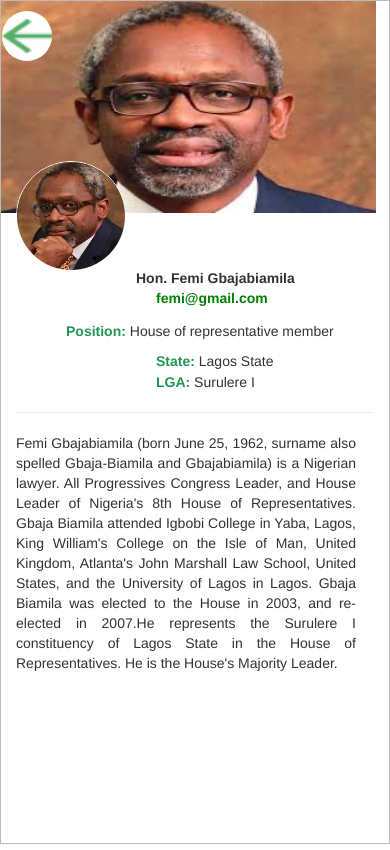
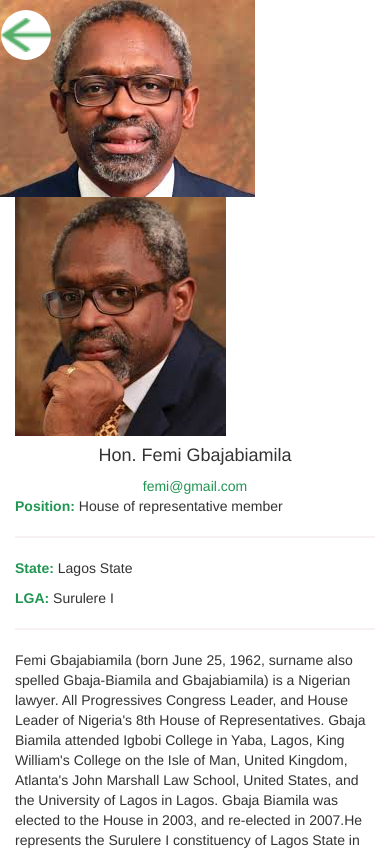
Before and after one commit to onyekachimary/wikipol, an Angular app: page /profile in a window 390 px wide. Shown: the top 850 px of the page. Built offline with nearby package versions, Linux system fonts and the light colour scheme.

Commit message:
partial responsiveness

```diff
--- a/src/app/app.component.scss
+++ b/src/app/app.component.scss
@@ -4,13 +4,15 @@
   min-height: 100vh;
   align-items: center;
   justify-content: center;
+  background: linear-gradient(45deg, #dfe, white);
 
   .wiki-phone-view {
       width: 100%;
-      max-width: 414px;
+      max-width: 660px;
+      position: relative;
       min-height: 100vh;
       border-radius: 0;
-      //box-shadow: 0 3px 3px 3px rgba(0,0,0,.16);
-      border: solid 1px #bbb;
+      // border: solid 1px #ddd;
+      background-color: white;
   }
 }
--- a/src/app/data.service.ts
+++ b/src/app/data.service.ts
@@ -8,7 +8,8 @@
 
 export class DataService {
 
-	baseurl = "http://18.216.93.112:8000";
+  baseurl = "http://127.0.0.1:8000"
+	// baseurl = "http://18.216.93.112:8000";
 	httpHeaders = new HttpHeaders({'Content-Type': 'application/json'})
 	address = ''
 
--- a/src/app/profile/profile.component.css
+++ b/src/app/profile/profile.component.css
@@ -1,4 +1,79 @@
 /*styling for image*/
+
+$primary-color: #219653;
+
+nav {
+    position: absolute;
+    top: 0;
+    left: 0;
+    right: 0;
+    width: auto;
+
+    /*button {
+        appearance: none;
+        color: $primary-color;
+        background-color: rgba(white, .9);
+        border-radius: 25px;
+        width: 40px;
+        height: 40px;
+        border: none;
+    }*/
+}
+
+/*styling for image*/
+/*#imageclass1 {
+    position: absolute;
+    width: 500px;
+    top: 0px;
+    margin-left: 0px;
+}*/
+
+.profile {
+    &-details {
+        margin-top: -70px;
+    }
+
+    &-name {
+        font-weight: bold;
+    }
+
+    &-form  {
+        width: 100%;
+        margin-left: 30px;
+        box-sizing: border-box;
+    }
+
+    &-avatar {
+        border-radius: 50%;
+        width: 50px;
+        height: 50px;
+        object-fit: cover;
+        border: 4px solid white;
+    }
+
+    &-cover {
+        background: gray;
+        display: block;
+        width: 300px;
+        max-height: 200px;
+        object-fit: cover;
+    }
+
+    &-description {
+        font-size: 14px;
+        font-style: justify;
+        text-align: center;
+        margin-top: 5px;
+    }
+}
+
+hr {
+    border: 1px solid #F8F1F1;
+}
+
+.btn-rounded {
+    border-radius: 88px;
+}
 
 .circle {
 	background-color: white;
@@ -11,22 +86,3 @@
 	left: 1px;
 
 }
-
-/*.profile-image1 {
-	style="width: 375px;
-	position: absolute;
-	height: 212px;
-	left: 0px;
-}
-
-.profile-image2 {
-	style="width: 140px;
-	border-radius: 50%;
-	width: 110px;
-	height: 110px;
-	margin-top: 120px;
-	position: absolute;
-	border: 1.5px solid white;"*/
-
-/* extra small devices ()*/
-/*@media (min-width: 800px) {}*/
--- a/src/app/profile/profile.component.html
+++ b/src/app/profile/profile.component.html
@@ -1,4 +1,72 @@
-<!DOCTYPE html>
+
+<section id="profile-page" class="container-fluid">
+  <nav class="flex py-2 container-fluid justify-between">
+    <img class="circle" src="assets/images/Vector.png" onclick="" routerLink="/display">
+    <!-- <button routerLink="/display"><i class="fa fa-arrow-left"></i></button>
+    <button><i class="fa fa-bars"></i></button> -->
+  </nav>
+  <!--code for images!-->
+  <figure class="row">
+    <img
+      class="img-fluid profile-cover"
+      src="assets/images/femi-surulere.jpeg"
+    />
+  </figure>
+
+  <div class="profile-details">
+    <img src="assets/images/download.jpeg" class="profile-avatar" />
+    <!--code for paragraphs!-->
+    <article class="profile-name text-center mb-2">
+      <h4 class="mb-0">Hon. Femi Gbajabiamila</h4>
+      <span class="text-green">femi@gmail.com</span>
+    </article>
+  </div>
+
+  <article class="description">
+    <p>
+      <b class="text-green">Position: </b>
+      House of representative member
+  </p>
+  <hr />
+    <p>
+      <b class="text-green">State: </b>
+      Lagos State
+    </p>
+    <p>
+      <b class="text-green">LGA: </b>
+      Surulere I
+    </p>
+  <hr />
+  </article>
+
+  <p class="profile-description">
+    Femi Gbajabiamila (born June 25, 1962, surname also spelled Gbaja-Biamila
+    and Gbajabiamila) is a Nigerian lawyer. All Progressives Congress Leader,
+    and House Leader of Nigeria's 8th House of Representatives. Gbaja Biamila
+    attended Igbobi College in Yaba, Lagos, King William's College on the Isle
+    of Man, United Kingdom, Atlanta's John Marshall Law School, United States,
+    and the University of Lagos in Lagos. Gbaja Biamila was elected to the House
+    in 2003, and re-elected in 2007.He represents the Surulere I constituency of
+    Lagos State in the House of Representatives. He is the House's Majority
+    Leader.
+  </p>
+  <div class="form-group">
+    <textarea
+      class="form-control mb-3"
+      cols="70"
+      rows="3"
+      placeholder="Type your message..."
+    ></textarea>
+    <button type="button" class="btn btn-success" style="background: #FFFFFF; margin-left: 120px; width: 90px; border-radius: 20px"><span style="color: #219653;">send</span></button>
+    <!-- <button type="button" class="btn btn-rounded btn-outline-success px-4">Send <i class="fa fa-send"></i></button> -->
+  </div>
+</section>
+
+
+
+
+
+<!-- <!DOCTYPE html>
 <html>
 <meta name="viewport" content="width=device-width, initial-scale=1.0">
 <head>
@@ -8,27 +76,27 @@
 <div class="container-fluid">
   <div class="row">
     <div class="col-6 col-sm-12">
-      <!--code for images!-->
+      code for images
       <img class="img-fluid" style="width: 375px; position: absolute; height: 212px; left: 0px" src="assets/images/femi-surulere.jpeg"><br><br>
       <img src="assets/images/download.jpeg" style="width: 140px; border-radius: 50%; width: 110px; height: 110px; margin-top: 120px; position: absolute; border: 1.5px solid white;"><br>
-      <!--code for paragraphs!-->
+      code for paragraphs
       <p style="margin-top: 207px; position: absolute; font-weight: bold; margin-left: 120px;">Hon. Femi Gbajabiamila<br><span style="color: green; margin-left: 20px">femi@gmail.com</span></p>
       <p style="margin-left: 50px; margin-top: 260px"><span style="color: #219653;font-weight: bold;">Position: </span>House of representative member</p>
       <p style="margin-top: 8px; margin-left: 140px"><span style="color: #219653; font-weight: bold">State: </span>Lagos State</p>
       <p style="margin-top: -9px; margin-left: 140px"><span style="color: #219653; font-weight: bold;">LGA: </span>Surulere I</p>
       <hr style="border-radius: 1px solid #F8F1F1;">
       <img class="circle" src="assets/images/Vector.png" onclick="" routerLink="/display">
-      <p style="font-size: 14px; font-style: justify; width: 340px; text-align: justify; margin-top: 5px">Femi Gbajabiamila (born June 25, 1962, surname also spelled Gbaja-Biamila and Gbajabiamila) is a Nigerian lawyer. All Progressives Congress Leader, and House Leader of Nigeria's 8th House of Representatives. Gbaja Biamila attended Igbobi College in Yaba, Lagos, King William's College on the Isle of Man, United Kingdom, Atlanta's John Marshall Law School, United States, and the University of Lagos in Lagos. Gbaja Biamila was elected to the House in 2003, and re-elected in 2007.He represents the Surulere I constituency of Lagos State in the House of Representatives. He is the House's Majority Leader.</p>
+      <p style="font-size: 14px; font-style: justify; width: 340px; text-align: justify; margin-top: 5px">Femi Gbajabiamila (born June 25, 1962, surname also spelled Gbaja-Biamila and Gbajabiamila) is a Nigerian lawyer. All Progressives Congress Leader, and House Leader of Nigeria's 8th House of Representatives. Gbaja Biamila attended Igbobi College in Yaba, Lagos, King William's College on the Isle of Man, United Kingdom, Atlanta's John Marshall Law School, United States, and the University of Lagos in Lagos. Gbaja Biamila was elected to the House in 2003, and re-elected in 2007.He represents the Surulere I constituency of Lagos State in the House of Representatives. He is the House's Majority Leader.</p> -->
       <!--<div class="btn-container">
       <app-readmore [text]="text" [maxLength]="100"></app-readmore>
       <button id="toggle">Read more</button>
       <button id="toggle" (click)= "readMore(el)" #el>Read more</button>
     </div>!-->
-    </div><br>
+    <!-- </div><br>
     <div style="position: absolute; margin-top: 680px; width: 320px; margin-left: 30px; box-sizing: border-box;" class="form-group">
-      <textarea class="form-control" cols="70" rows="3" placeholder="Type your message..."></textarea><br>
-      <button type="button" class="btn btn-success" style="background: #FFFFFF; margin-left: 120px; width: 90px; border-radius: 20px"><span style="color: #219653;">send</span></button>
-    </div>
+      <textarea class="form-control" cols="70" rows="3" placeholder="Type your message..."></textarea><br> <button type="button" class="btn btn-success" style="background: #FFFFFF; margin-left: 120px; width: 90px; border-radius: 20px"><span style="color: #219653;">send</span></button> -->
+
+
     <!--top-left padding!-->
     <!-- <div class="topnav">
     <span style="position: absolute; z-index: 4; margin-top: -2px; margin-left: 3.5px; color: green; font-size: 45px; padding: 10px; background-color: #FFFFFF; border-radius: 100%; width: 50px; height: 50px"></span>
@@ -37,7 +105,8 @@
   <div class="topnav">
     <span style="position: absolute; z-index: 4; margin-top: -35px; margin-left: -2px; color: green; font-size: 65px; font-weight: bold;">&#8592;</span>
   </div> -->
-  </div>
-</div>
-</body>
+  <!-- </div>
+</div> -->
+<!-- </body>
 </html>
+ -->
--- a/src/styles.css
+++ b/src/styles.css
@@ -5,10 +5,11 @@
   font-family: 'Roboto';
 }
 
-/*.flex {
+/* You can add global styles to this file, and also import other style files */
+.flex {
     display: flex;
 }
-*/
+
 .justify-center {
     justify-content: center
 }
@@ -18,6 +19,13 @@
 }
 
 .items-center {
-    /*align-items: center;*/
-    align-items: right;
+    align-items: center;
 }
+
+:root {
+    --primary-color: #219653;
+}
+
+.text-green {
+    color: var(--primary-color);
+}
```
